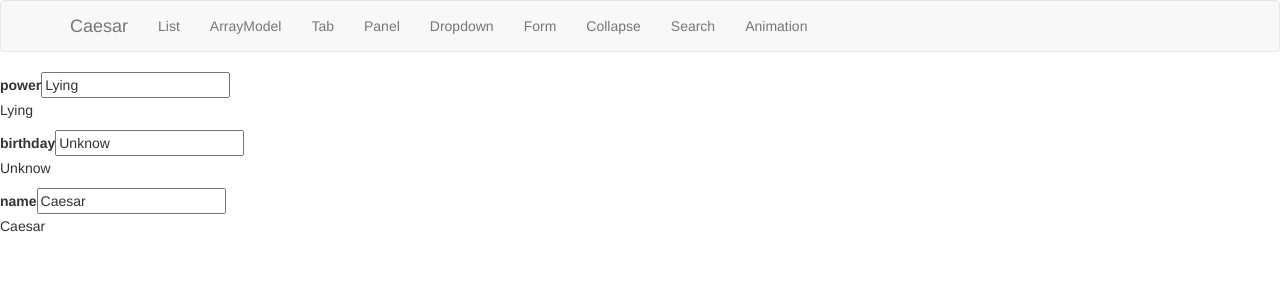
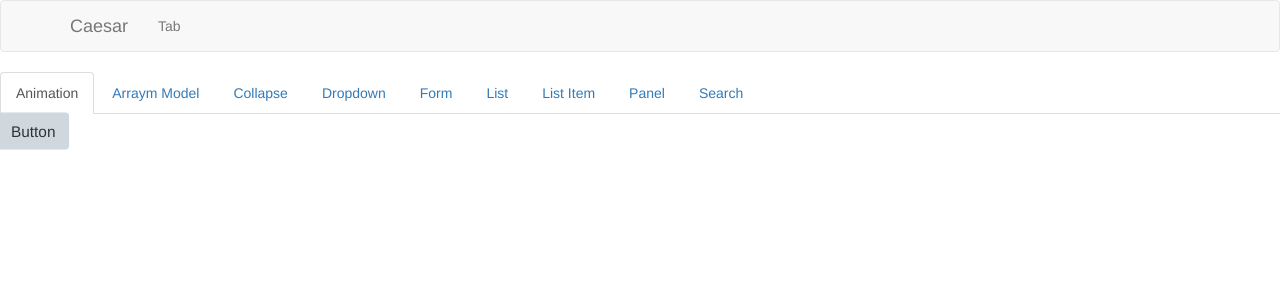
Before and after one commit to smalnote/caesar, an Angular app: page /caesar in a window 1280 px wide. Shown: the top 300 px of the page. Built offline with nearby package versions, Linux system fonts and the light colour scheme.

Commit message:
restructure index.html

```diff
--- a/src/app/app.component.html
+++ b/src/app/app.component.html
@@ -1,36 +1,12 @@
 <nav class="navbar navbar-default">
   <div class="container">
     <div class="navbar-header">
-      <a class="navbar-brand" routerLink="/caesar" (click)="activeTab = ''">Caesar</a>
+      <a class="navbar-brand" routerLink="" (click)="activeTab = ''">Caesar</a>
     </div>
     <div class="collapse navbar-collapse" id="bs-example-navbar-collapse-1">
       <ul class="nav navbar-nav">
-        <li [class.active]="activeTab == 'list'" [myHighlight]="'yellow'" (click)="activeTab = 'list'">
-          <a routerLink="/list">List <span class="sr-only">(current)</span></a>
-        </li>
-        <li [class.active]="activeTab == 'arraymodel'" myHighlight (click)="activeTab = 'arraymodel'">
-          <a routerLink="/arraymodel">ArrayModel <span class="sr-only">(current)</span></a>
-        </li>
         <li [class.active]="activeTab == 'tab'" myHighlight (click)="activeTab = 'tab'">
           <a routerLink="/tab">Tab<span class="sr-only">(current)</span></a>
-        </li>
-        <li [class.active]="activeTab == 'panel'" myHighlight (click)="activeTab = 'panel'">
-          <a routerLink="/panel">Panel<span class="sr-only">(current)</span></a>
-        </li>
-        <li [class.active]="activeTab == 'dropdown'" myHighlight (click)="activeTab = 'dropdown'">
-          <a routerLink="/dropdown">Dropdown<span class="sr-only">(current)</span></a>
-        </li>
-        <li [class.active]="activeTab == 'form'" myHighlight (click)="activeTab = 'form'">
-          <a routerLink="/form">Form<span class="sr-only">(current)</span></a>
-        </li>
-        <li [class.active]="activeTab == 'collapse'" myHighlight (click)="activeTab = 'collapse'">
-          <a routerLink="/collapse">Collapse<span class="sr-only">(current)</span></a>
-        </li>
-        <li [class.active]="activeTab == 'search'" myHighlight (click)="activeTab = 'search'">
-          <a routerLink="/search">Search<span class="sr-only">(current)</span></a>
-        </li>
-        <li [class.active]="activeTab == 'ani'" myHighlight (click)="activeTab = 'ani'">
-          <a routerLink="/ani">Animation<span class="sr-only">(current)</span></a>
         </li>
       </ul>
     </div>
--- a/src/app/caesar/caesar.component.html
+++ b/src/app/caesar/caesar.component.html
@@ -1,7 +1,60 @@
 <div>
-  <div *ngFor="let kv of profile | entryPipe: keys.profile">
-    <label for="kv.key">{{kv.key}}</label>
-    <input name="kv.key" [(ngModel)]="kv.value">
-    <p>{{kv.value}}</p>
+  <ul class="nav nav-tabs">
+    <li [class.active]="activeTab == 'ani'">
+      <a (click)="activeTab = 'ani'">Animation</a>
+    </li>
+    <li [class.active]="activeTab == 'arraymodel'">
+      <a (click)="activeTab = 'arraymodel'">Arraym Model</a>
+    </li>
+    <li [class.active]="activeTab == 'collapse'">
+      <a (click)="activeTab = 'collapse'">Collapse</a>
+    </li>
+    <li [class.active]="activeTab == 'dropdown'">
+      <a (click)="activeTab = 'dropdown'">Dropdown</a>
+    </li>
+    <li [class.active]="activeTab == 'form'">
+      <a (click)="activeTab = 'form'">Form</a>
+    </li>
+    <li [class.active]="activeTab == 'list'">
+      <a (click)="activeTab = 'list'">List</a>
+    </li>
+    <li [class.active]="activeTab == 'list-item'">
+      <a (click)="activeTab = 'list-item'">List Item</a>
+    </li>
+    <li [class.active]="activeTab == 'panel'">
+      <a (click)="activeTab = 'panel'">Panel</a>
+    </li>
+    <li [class.active]="activeTab == 'search'">
+      <a (click)="activeTab = 'search'">Search</a>
+    </li>
+  </ul>
+  <div class="tab-content">
+    <div class="tab-pane" [class.active]="activeTab == 'ani'">
+      <app-ani></app-ani>
+    </div>
+    <div class="tab-pane" [class.active]="activeTab == 'arraymodel'">
+      <app-arraymodel></app-arraymodel>
+    </div>
+    <div class="tab-pane" [class.active]="activeTab == 'collapse'">
+      <app-collapse></app-collapse>
+    </div>
+    <div class="tab-pane" [class.active]="activeTab == 'dropdown'">
+      <app-dropdown></app-dropdown>
+    </div>
+    <div class="tab-pane" [class.active]="activeTab == 'form'">
+      <app-form></app-form>
+    </div>
+    <div class="tab-pane" [class.active]="activeTab == 'list'">
+      <app-list></app-list>
+    </div>
+    <div class="tab-pane" [class.active]="activeTab == 'list-item'">
+      <app-list-item></app-list-item>
+    </div>
+    <div class="tab-pane" [class.active]="activeTab == 'panel'">
+      <app-panel></app-panel>
+    </div>
+    <div class="tab-pane" [class.active]="activeTab == 'search'">
+      <app-search></app-search>
+    </div>
   </div>
 </div>
--- a/src/app/caesar/caesar.component.ts
+++ b/src/app/caesar/caesar.component.ts
@@ -8,18 +8,9 @@ import { EntryPipe } from '../entry.pipe';
   styleUrls: ['./caesar.component.css']
 })
 export class CaesarComponent implements OnInit {
+  activeTab = 'ani';
 
-  profile = {
-    "name": "Caesar",
-    "birthday": "Unknow",
-    "power": "Lying"
-  };
+  constructor() {}
 
-  keys = { "profile": ["power", "birthday", "name"] };
-
-  constructor() { }
-
-  ngOnInit() {
-  }
-
+  ngOnInit() {}
 }
--- a/src/app/list/list.component.ts
+++ b/src/app/list/list.component.ts
@@ -6,12 +6,9 @@ import { Component, OnInit } from '@angular/core';
   styleUrls: ['./list.component.css']
 })
 export class ListComponent implements OnInit {
+  colors = ['Red', 'Green', 'Blue', 'Purple', 'Yellow', 'Black', 'White'];
 
-  colors = [ "Red", "Green", "Blue", "Purple", "Yellow", "Black", "White" ]
+  constructor() {}
 
-  constructor() { }
-
-  ngOnInit() {
-  }
-
+  ngOnInit() {}
 }
```
Also changed, not shown: src/app/app.module.ts (+5 -40 lines).
